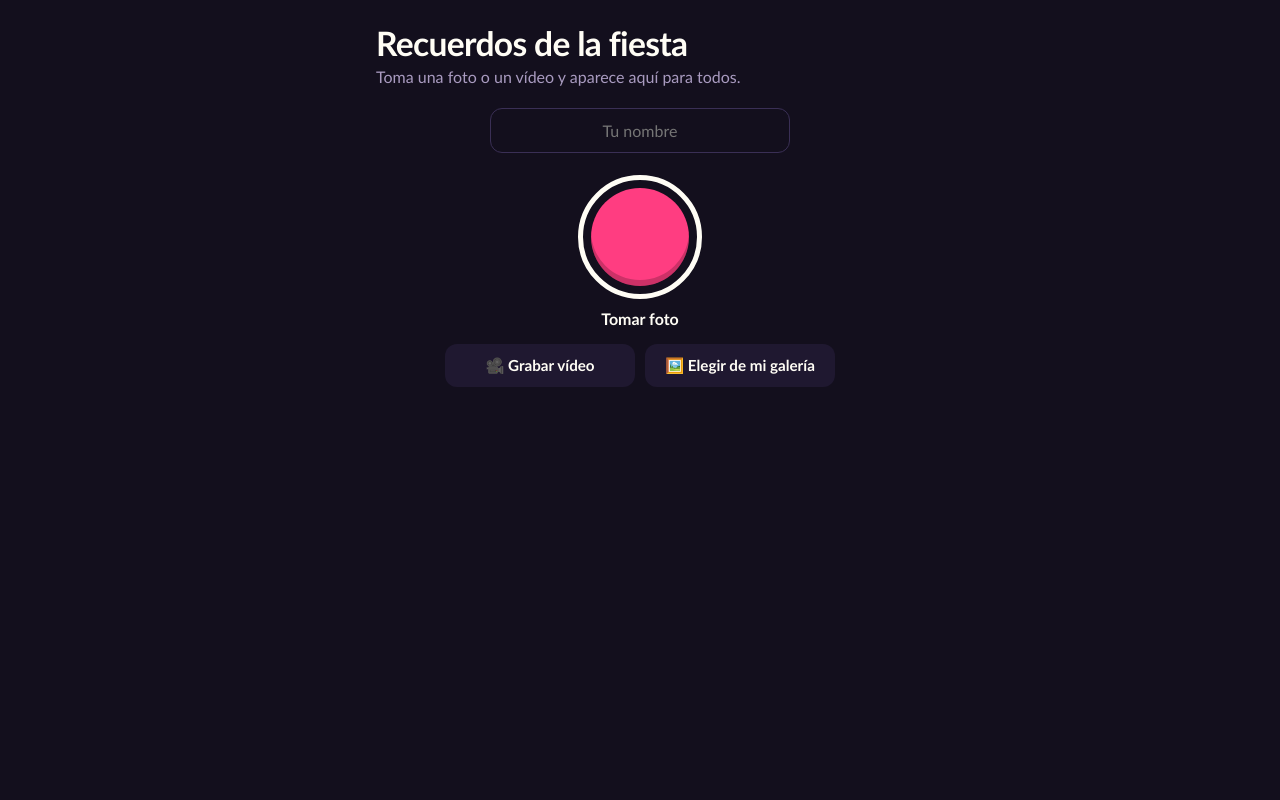
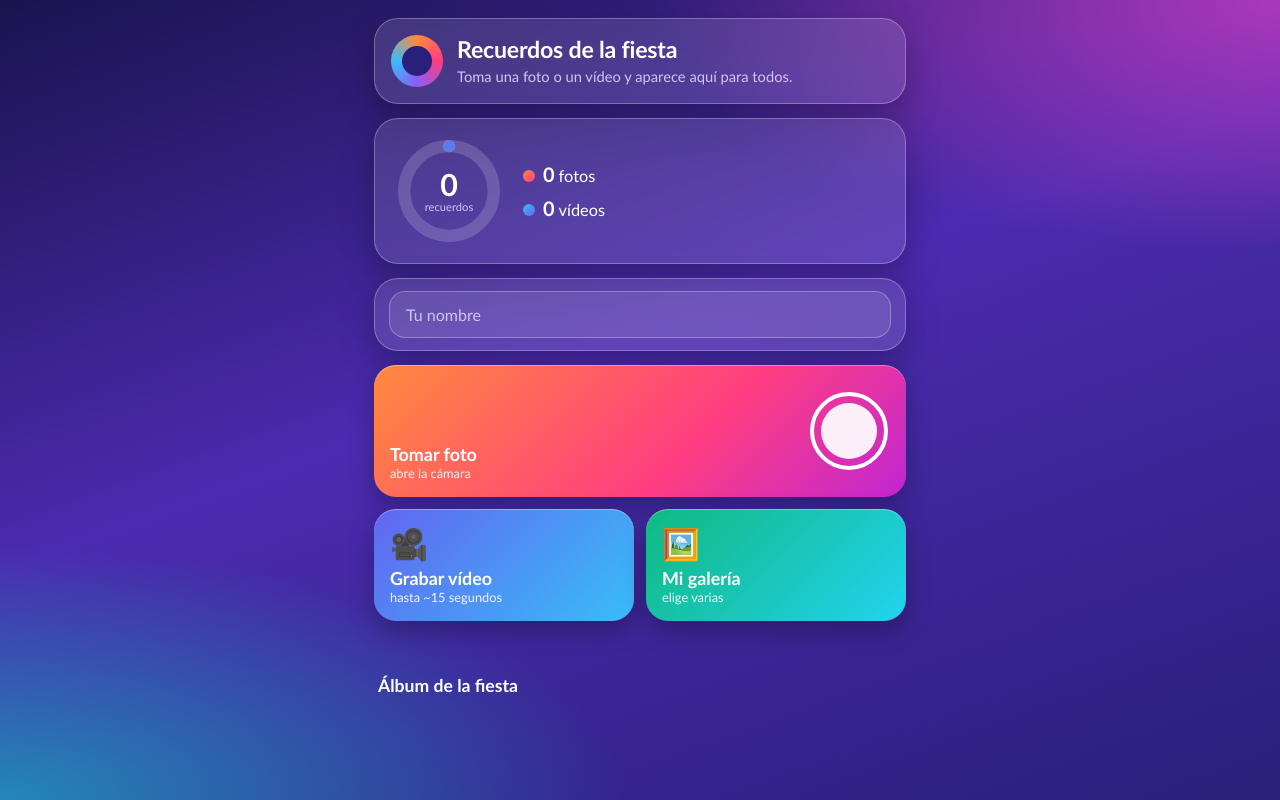
Before and after one commit to Lievanos/Servidor-fotos-fiesta, a website: page public/index.html in a window 1280 px wide. Drawn offline with Linux system fonts and the light colour scheme; no server answers.

Commit message:
Add files via upload

```diff
--- a/public/index.html
+++ b/public/index.html
@@ -3,63 +3,98 @@
 <head>
 <meta charset="utf-8">
 <meta name="viewport" content="width=device-width, initial-scale=1, viewport-fit=cover">
-<meta name="theme-color" content="#130f1d">
+<meta name="theme-color" content="#1b1450">
 <title>Recuerdos de la fiesta</title>
 <style>
-:root{--night:#130f1d;--card:#1f1830;--flash:#fffdf5;--pink:#ff3d81;--sun:#ffd23f;--mut:#a99bc0;
+:root{--ink:#fff;--mut:#cfc6f5;--glass:rgba(255,255,255,.12);--edge:rgba(255,255,255,.28);
 --f:"Avenir Next","Trebuchet MS",system-ui,sans-serif}
 *{box-sizing:border-box;-webkit-tap-highlight-color:transparent}
-body{margin:0;background:var(--night);color:var(--flash);font-family:var(--f);
+body{margin:0;min-height:100vh;color:var(--ink);font-family:var(--f);
+background:radial-gradient(70% 45% at 100% 0%,#e040c8aa,transparent 70%),
+radial-gradient(70% 45% at 0% 100%,#14b8c6aa,transparent 70%),
+linear-gradient(160deg,#1b1450 0%,#4b2bb0 45%,#2a1f7a 100%);background-attachment:fixed;
 padding:env(safe-area-inset-top) 0 env(safe-area-inset-bottom)}
-main{max-width:560px;margin:0 auto;padding:26px 16px 48px}
-h1{font-size:2.1rem;line-height:1.05;margin:0 0 6px;font-weight:800;letter-spacing:-.02em}
-.sub{margin:0 0 22px;color:var(--mut)}
-.cam{text-align:center;margin-bottom:26px}
-#name{width:100%;max-width:300px;padding:12px 14px;border-radius:12px;border:1.5px solid #3a2f55;background:transparent;color:var(--flash);font:inherit;text-align:center;margin-bottom:22px}
-#name:focus,.sec:focus-within,.shutter:focus-within{outline:3px solid var(--sun);outline-offset:3px}
-.shutter{display:block;width:124px;height:124px;margin:0 auto 10px;border-radius:50%;border:5px solid var(--flash);padding:8px;cursor:pointer}
-.shutter i{display:block;width:100%;height:100%;border-radius:50%;background:var(--pink);box-shadow:inset 0 -6px 0 #0003;transition:transform .12s}
-.shutter:active i{transform:scale(.88)}
-.lab{font-weight:700;margin-bottom:16px}
-.row{display:flex;gap:10px;justify-content:center}
-.sec{flex:1;max-width:190px;padding:12px 8px;border-radius:12px;background:var(--card);font-weight:600;cursor:pointer;font-size:.95rem}
+main{max-width:560px;margin:0 auto;padding:18px 14px 48px;display:grid;gap:14px}
+.glass{background:var(--glass);border:1px solid var(--edge);border-radius:24px;
+-webkit-backdrop-filter:blur(16px);backdrop-filter:blur(16px);box-shadow:0 14px 34px #0004}
+@supports not (backdrop-filter:blur(1px)){.glass{background:#3b2a8acc}}
+.hd{display:flex;gap:14px;align-items:center;padding:16px}
+.logo{flex:none;width:52px;height:52px;border-radius:50%;background:conic-gradient(#ff8a3d,#ff3d81,#8b5cf6,#38bdf8,#ff8a3d);display:grid;place-items:center}
+.logo i{width:30px;height:30px;border-radius:50%;background:#2a1f7a}
+h1{margin:0;font-size:1.45rem;line-height:1.1;font-weight:800;letter-spacing:-.01em}
+.hd p{margin:4px 0 0;color:var(--mut);font-size:.92rem}
+.stat{display:flex;align-items:center;gap:18px;padding:16px 18px}
+.rw{position:relative;flex:none;width:112px;height:112px}
+.rw svg{width:100%;height:100%;transform:rotate(-90deg)}
+.rw circle{fill:none;stroke-width:11;stroke-linecap:round}
+.tr{stroke:rgba(255,255,255,.16)}
+.rc{position:absolute;inset:0;display:grid;place-content:center;text-align:center}
+.rc b{font-size:1.9rem;line-height:1}
+.rc span{font-size:.7rem;color:var(--mut)}
+.lg{list-style:none;margin:0;padding:0;display:grid;gap:10px;font-size:1.02rem}
+.lg i{display:inline-block;width:12px;height:12px;border-radius:50%;margin-right:8px}
+.lg b{font-size:1.25rem;margin-right:4px}
+.who{padding:12px 14px}
+#name{width:100%;padding:13px 16px;border-radius:16px;border:1px solid var(--edge);background:rgba(255,255,255,.1);color:var(--ink);font:inherit;font-size:1rem}
+#name::placeholder{color:var(--mut)}
+#name:focus,.tile:focus-within{outline:3px solid #ffd23f;outline-offset:2px}
+.tiles{display:grid;grid-template-columns:1fr 1fr;gap:12px}
+.tile{position:relative;overflow:hidden;border-radius:22px;padding:16px;cursor:pointer;display:flex;flex-direction:column;justify-content:flex-end;min-height:112px;
+box-shadow:0 10px 24px #0004,inset 0 1px 0 #fff5;transition:transform .12s}
+.tile:active{transform:scale(.97)}
+.tile b{font-size:1.12rem}
+.tile small{opacity:.92;font-size:.8rem}
+.t1{grid-column:1/-1;min-height:132px;background:linear-gradient(135deg,#ff8a3d,#ff3d81 60%,#c026d3)}
+.t2{background:linear-gradient(135deg,#6366f1,#38bdf8)}
+.t3{background:linear-gradient(135deg,#10b981,#22d3ee)}
+.ic{font-size:1.9rem;margin-bottom:auto}
+.sh{position:absolute;right:18px;top:50%;width:78px;height:78px;margin-top:-39px;border-radius:50%;border:4px solid #fff;padding:7px}
+.sh i{display:block;height:100%;border-radius:50%;background:#fff;opacity:.92}
 input[type=file]{position:absolute;opacity:0;width:1px;height:1px}
-#st{min-height:1.4em;margin:14px 0 0;font-size:.95rem;color:var(--sun)}
-#bar{height:5px;border-radius:3px;background:#3a2f55;margin:8px auto 0;max-width:300px;overflow:hidden;display:none}
-#bar b{display:block;height:100%;width:0;background:var(--pink)}
-.cnt{font-weight:700;margin:0 0 12px}
-.grid{display:grid;grid-template-columns:repeat(2,1fr);gap:14px}
-.po{background:var(--flash);padding:7px 7px 24px;border-radius:3px;position:relative;cursor:pointer;box-shadow:0 6px 16px #0006;transform:rotate(var(--r))}
-.po .im{aspect-ratio:1;background:#ddd;overflow:hidden}
-.po img,.po video{width:100%;height:100%;object-fit:cover;display:block}
-.po span{position:absolute;left:8px;right:8px;bottom:4px;color:#2a2238;font-size:.78rem;font-weight:700;white-space:nowrap;overflow:hidden;text-overflow:ellipsis}
-.po em{position:absolute;top:12px;right:12px;font-style:normal;background:#000a;color:#fff;border-radius:9px;padding:1px 7px;font-size:.75rem}
-.empty{text-align:center;color:var(--mut);padding:30px 0}
-#lb{position:fixed;inset:0;background:#000f;display:none;flex-direction:column;align-items:center;justify-content:center;padding:16px;z-index:5}
-#lb img,#lb video{max-width:100%;max-height:80%}
+#st{min-height:1.3em;margin:0;text-align:center;color:#ffe27a;font-size:.95rem}
+#bar{height:6px;border-radius:4px;background:rgba(255,255,255,.2);overflow:hidden;display:none}
+#bar b{display:block;height:100%;width:0;background:linear-gradient(90deg,#ff8a3d,#ff3d81)}
+.cnt{margin:6px 4px 0;font-weight:800;font-size:1.1rem}
+.grid{display:grid;grid-template-columns:repeat(2,1fr);gap:12px}
+.it{position:relative;aspect-ratio:1;border-radius:20px;overflow:hidden;cursor:pointer;border:1px solid var(--edge);background:rgba(255,255,255,.1);box-shadow:0 8px 20px #0004}
+.it img,.it video{width:100%;height:100%;object-fit:cover;display:block}
+.it span{position:absolute;left:8px;bottom:8px;max-width:calc(100% - 16px);padding:3px 10px;border-radius:12px;font-size:.78rem;font-weight:700;background:rgba(27,20,80,.72);white-space:nowrap;overflow:hidden;text-overflow:ellipsis}
+.it em{position:absolute;top:8px;right:8px;font-style:normal;background:linear-gradient(135deg,#6366f1,#38bdf8);border-radius:12px;padding:2px 9px;font-size:.78rem}
+.empty{text-align:center;color:var(--mut);padding:22px 0}
+#lb{position:fixed;inset:0;background:rgba(14,10,50,.95);display:none;flex-direction:column;align-items:center;justify-content:center;padding:16px;z-index:5}
+#lb img,#lb video{max-width:100%;max-height:80%;border-radius:16px}
 #lb p{margin:12px 0 0;color:var(--mut)}
-#lb button{position:absolute;top:calc(12px + env(safe-area-inset-top));right:14px;background:var(--card);color:var(--flash);border:0;border-radius:50%;width:44px;height:44px;font-size:1.3rem}
+#lb button{position:absolute;top:calc(12px + env(safe-area-inset-top));right:14px;width:44px;height:44px;border-radius:50%;border:1px solid var(--edge);background:var(--glass);color:#fff;font-size:1.2rem}
 @media (min-width:520px){.grid{grid-template-columns:repeat(3,1fr)}}
 @media (prefers-reduced-motion:reduce){*{transition:none!important}}
 </style>
 </head>
 <body>
 <main>
-<h1 id="title">Recuerdos de la fiesta</h1>
-<p class="sub">Toma una foto o un vídeo y aparece aquí para todos.</p>
+<header class="glass hd"><div class="logo"><i></i></div><div><h1 id="title">Recuerdos de la fiesta</h1><p>Toma una foto o un vídeo y aparece aquí para todos.</p></div></header>
 
-<section class="cam">
-<input id="name" type="text" placeholder="Tu nombre" maxlength="20" autocomplete="given-name" aria-label="Tu nombre">
-<label class="shutter" aria-label="Tomar foto"><i></i><input type="file" id="cf" accept="image/*" capture="environment"></label>
-<div class="lab">Tomar foto</div>
-<div class="row">
-<label class="sec">🎥 Grabar vídeo<input type="file" id="cv" accept="video/*" capture="environment"></label>
-<label class="sec">🖼️ Elegir de mi galería<input type="file" id="gal" accept="image/*,video/*" multiple></label>
-</div>
-<p id="st" role="status"></p><div id="bar"><b></b></div>
+<section class="glass stat" aria-label="Resumen del álbum">
+<div class="rw"><svg viewBox="0 0 100 100" aria-hidden="true">
+<defs><linearGradient id="g1" x1="0" y1="0" x2="1" y2="1"><stop offset="0" stop-color="#ff8a3d"/><stop offset="1" stop-color="#ff3d81"/></linearGradient>
+<linearGradient id="g2" x1="0" y1="0" x2="1" y2="1"><stop offset="0" stop-color="#38bdf8"/><stop offset="1" stop-color="#6366f1"/></linearGradient></defs>
+<circle class="tr" cx="50" cy="50" r="40"/>
+<circle id="rp" cx="50" cy="50" r="40" stroke="url(#g1)" stroke-dasharray="0 251.3"/>
+<circle id="rv" cx="50" cy="50" r="40" stroke="url(#g2)" stroke-dasharray="0 251.3"/></svg>
+<div class="rc"><b id="total">0</b><span>recuerdos</span></div></div>
+<ul class="lg"><li><i style="background:linear-gradient(135deg,#ff8a3d,#ff3d81)"></i><b id="np">0</b>fotos</li>
+<li><i style="background:linear-gradient(135deg,#38bdf8,#6366f1)"></i><b id="nv">0</b>vídeos</li></ul>
 </section>
 
-<p class="cnt" id="cnt"></p>
+<section class="glass who"><input id="name" type="text" placeholder="Tu nombre" maxlength="20" autocomplete="given-name" aria-label="Tu nombre"></section>
+
+<section class="tiles">
+<label class="tile t1"><span class="sh"><i></i></span><b>Tomar foto</b><small>abre la cámara</small><input type="file" id="cf" accept="image/*" capture="environment"></label>
+<label class="tile t2"><span class="ic">🎥</span><b>Grabar vídeo</b><small>hasta ~15 segundos</small><input type="file" id="cv" accept="video/*" capture="environment"></label>
+<label class="tile t3"><span class="ic">🖼️</span><b>Mi galería</b><small>elige varias</small><input type="file" id="gal" accept="image/*,video/*" multiple></label>
+</section>
+<p id="st" role="status"></p><div id="bar"><b></b></div>
+
+<p class="cnt">Álbum de la fiesta</p>
 <div class="grid" id="grid"></div>
 <div class="empty" id="empty" hidden>Aún no hay recuerdos. Toma la primera foto.</div>
 </main>
@@ -103,20 +138,25 @@ async function send(files){
 
 const isVid=n=>/\.(mp4|mov|webm)$/.test(n);
 const by=n=>n.split('_')[2].replace(/\.\w+$/,'').replace(/-/g,' ');
+function ring(p,v){
+  const C=251.3,t=p+v,gap=p&&v?4:0,a=t?Math.max(0,C*p/t-gap):0,b=t?Math.max(0,C*v/t-gap):0;
+  $('rp').setAttribute('stroke-dasharray',a+' '+(C-a));$('rp').setAttribute('stroke-dashoffset',0);
+  $('rv').setAttribute('stroke-dasharray',b+' '+(C-b));$('rv').setAttribute('stroke-dashoffset',-(a+gap));
+}
 let last='';
 async function load(){
   try{
     const names=await (await fetch('/api/list')).json();
     if(!Array.isArray(names)||names.join()===last)return;last=names.join();
-    $('empty').hidden=names.length>0;$('cnt').textContent=names.length?names.length+(names.length===1?' recuerdo':' recuerdos'):'';
+    const v=names.filter(isVid).length,p=names.length-v;
+    $('empty').hidden=names.length>0;$('total').textContent=names.length;$('np').textContent=p;$('nv').textContent=v;ring(p,v);
     const g=$('grid');g.textContent='';
-    names.forEach((n,i)=>{
-      const d=document.createElement('div');d.className='po';d.style.setProperty('--r',((i%3)-1)*1.2+'deg');
-      const w=document.createElement('div');w.className='im';
+    names.forEach(n=>{
+      const d=document.createElement('div');d.className='it';
       const m=document.createElement(isVid(n)?'video':'img');m.src='/media/'+n;
       if(isVid(n)){m.muted=true;m.preload='metadata';m.playsInline=true}else{m.loading='lazy';m.alt='Foto de '+by(n)}
       const s=document.createElement('span');s.textContent=by(n);
-      w.append(m);d.append(w,s);if(isVid(n)){const e=document.createElement('em');e.textContent='▶';d.append(e)}
+      d.append(m,s);if(isVid(n)){const e=document.createElement('em');e.textContent='▶';d.append(e)}
       d.onclick=()=>openLb(n);g.append(d)});
   }catch(e){}
 }
```
